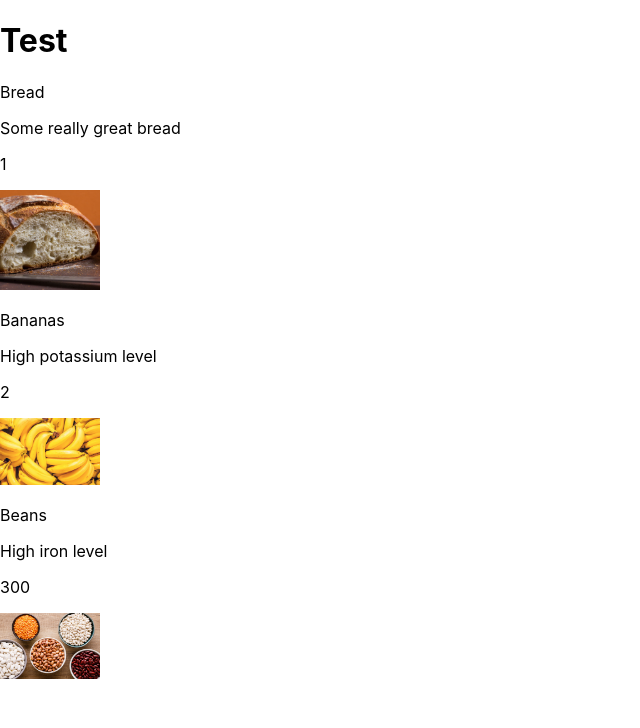
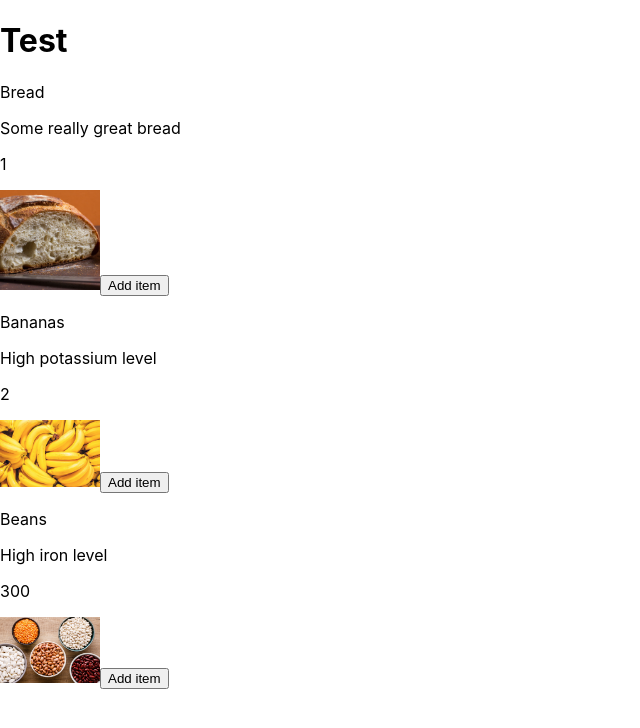
Before and after one commit to J-Rozas/E-Commerce-Lab-React, a React (Create React App) app: page / in a window 1280 px wide. Shown: the top 728 px of the page, without its empty margins (0-640 px from the left). Built offline with nearby package versions, Linux system fonts and the light colour scheme.

Commit message:
Add functionality to add items to basket

```diff
--- a/src/components/ItemDetails.js
+++ b/src/components/ItemDetails.js
@@ -1,13 +1,19 @@
 import React from "react";
 
-const ItemDetail = ({item}) => {
+const ItemDetail = ({item, updateCustomerBasket}) => {
+
+  const handleClick = (event) => {
+    updateCustomerBasket(event.target.value);
+  }
+
   return (
-    <>
+    <div>
       <p>{item.name}</p>
       <p>{item.description}</p>
       <p>{item.price}</p>
       <img src={item.img} width='100' height='auto'></img>
-    </>
+      <button onClick={handleClick} value={item.name}>Add item</button>
+    </div>
   )
 }
 
--- a/src/components/ItemsList.js
+++ b/src/components/ItemsList.js
@@ -1,11 +1,11 @@
 import React from "react";
 import ItemDetail from "./ItemDetails";
 
-const ItemsList = ({items}) => {
+const ItemsList = ({items, updateCustomerBasket}) => {
 
   const allItems = items.map((item, index) => {
     return (
-      <ItemDetail key={index} item={item}></ItemDetail>
+      <ItemDetail key={index} item={item} updateCustomerBasket={updateCustomerBasket}></ItemDetail>
     )
   })
 
--- a/src/containers/ItemsContainer.js
+++ b/src/containers/ItemsContainer.js
@@ -7,6 +7,7 @@ import beans from '../assets/img/beans.jpg'
 const ItemsContainer = () => {
 
   const [items, setItems] = useState([]);
+  const [customer, setCustomer] = useState({'name': 'Customer', 'basket':[], 'cash': 400});
 
   const givenItems = [
     {'name': 'Bread', 'price': 1, 'description': 'Some really great bread', 'img':`${bread}`},
@@ -18,9 +19,16 @@ const ItemsContainer = () => {
     setItems(givenItems);
   }, [])
 
+  const updateCustomerBasket = (item) => {
+    const copyBasket = [...customer.basket];
+    copyBasket.push(item);
+    const nextCustomer = {...customer, basket: copyBasket};
+    setCustomer(nextCustomer)
+  }
+
   return (
     <>
-      <ItemsList items={items}></ItemsList>
+      <ItemsList items={items} updateCustomerBasket={updateCustomerBasket}></ItemsList>
     </>
   )
 }
```
